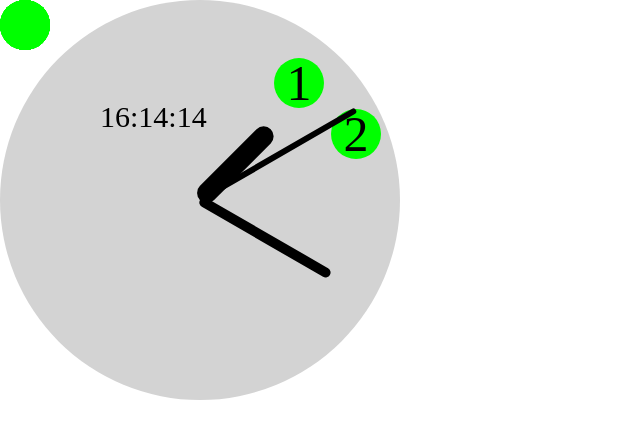
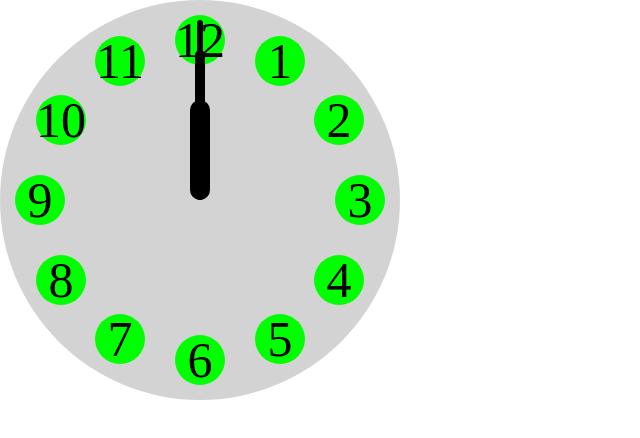
Before and after one commit to alexanderchernetsky/chernetsky-js-home, a website: page lesson-13-events-timers/index.html in a window 1280 px wide. Shown: the whole page, without its empty margins (0-640 px from the left). Drawn offline with Linux system fonts and the light colour scheme.

Commit message:
Create clock using js code

```diff
--- a/lesson-13-events-timers/index.html
+++ b/lesson-13-events-timers/index.html
@@ -6,10 +6,11 @@
     <link rel="stylesheet" href="style.css">
   </head>
   <body>
-    <div class="clock-face">
+    <!--<div class="clock-face">
       <div class="hour-hand"></div>
       <div class="minute-hand"></div>
       <div class="second-hand"></div>
+
       <div class="circle one"><div class="number">1</div></div>
       <div class="circle two"><div class="number">2</div></div>
       <div class="circle three"></div>
@@ -22,7 +23,7 @@
       <div class="circle ten"></div>
       <div class="circle eleven"></div>
       <div class="circle twelve"></div>
-    </div>
+    </div>-->
 
     <script src="script.js"></script>
   </body>
--- a/lesson-13-events-timers/script.js
+++ b/lesson-13-events-timers/script.js
@@ -1,5 +1,66 @@
 'use strict';
 
+var clockFace = document.createElement('div');
+var hourHand = document.createElement('div');
+var minuteHand = document.createElement('div');
+var secondHand = document.createElement('div');
+var bodyArr = document.getElementsByTagName('body');
+var body = bodyArr[0];
+
+body.appendChild(clockFace);
+clockFace.appendChild(hourHand);
+clockFace.appendChild(minuteHand);
+clockFace.appendChild(secondHand);
+
+clockFace.classList.add('clock-face');
+hourHand.classList.add('hour-hand');
+minuteHand.classList.add('minute-hand');
+secondHand.classList.add('second-hand');
+
+
+var MINANGLE = (90 / 3) / 180 * Math.PI;
+var angle = 0;
+
+var RADIUS = clockFace.offsetWidth / 2.5;
+
+var clockFaceCenterX = clockFace.offsetLeft + clockFace.offsetWidth / 2;
+var clockFaceCenterY = clockFace.offsetTop + clockFace.offsetHeight / 2;
+
+for (var i = 12; i > 0; i--) {
+  var circleEl = document.createElement('div');
+  var numberEl = document.createElement('div');
+  var number = document.createTextNode(i);
+  numberEl.appendChild(number);
+  circleEl.appendChild(numberEl);
+  clockFace.appendChild(circleEl);
+
+  circleEl.classList.add('circle');
+  numberEl.classList.add('number');
+
+  console.log(angle);
+
+  var circleElCenterX = clockFaceCenterX  + RADIUS * Math.sin(angle);
+  var circleElCenterY = clockFaceCenterY  - RADIUS * Math.cos(angle);
+
+  circleEl.style.left = Math.round(circleElCenterX - circleEl.offsetWidth / 2) + 'px';
+  circleEl.style.top = Math.round(circleElCenterY - circleEl.offsetHeight / 2) + 'px';
+
+
+  angle -= MINANGLE;
+
+}
+
+
+/* var RedCenterX = Red.offsetLeft + Red.offsetWidth / 2;
+      var RedCenterY = Red.offsetTop + Red.offsetHeight / 2;
+var GreenCenterX = RedCenterX + Radius * Math.sin(Angle);
+var GreenCenterY = RedCenterY - Radius * Math.cos(Angle);
+
+Green.style.left = Math.round(GreenCenterX - Green.offsetWidth / 2) + 'px';
+Green.style.top = Math.round(GreenCenterY - Green.offsetHeight / 2) + 'px';*/
+
+
+/*
 // форматирует переданную дату-время в формате чч:мм:сс
 function formatTime() {
   var hours = this.getHours();
@@ -30,3 +91,4 @@ function tickTack() {
 }
 
 setInterval(tickTack, 1000);
+*/
--- a/lesson-13-events-timers/style.css
+++ b/lesson-13-events-timers/style.css
@@ -10,14 +10,6 @@ body {
   position: relative;
 }
 
-.circle {
-  width: 50px;
-  height: 50px;
-  border-radius: 25px;
-  background-color: lime;
-  position: absolute;
-}
-
 .hour-hand {
   width: 20px;
   height: 100px;
@@ -28,7 +20,7 @@ body {
   position: absolute;
   left: 190px;
   top: 100px;
-  transform: rotate(45deg);
+
 }
 
 .minute-hand {
@@ -41,7 +33,7 @@ body {
   position: absolute;
   left: 195px;
   top: 50px;
-  transform: rotate(120deg);
+
 }
 
 .second-hand {
@@ -54,7 +46,15 @@ body {
   position: absolute;
   left: 197px;
   top: 20px;
-  transform: rotate(60deg);
+
+}
+
+.circle {
+  width: 50px;
+  height: 50px;
+  border-radius: 25px;
+  background-color: lime;
+  position: absolute;
 }
 
 .number {
```
